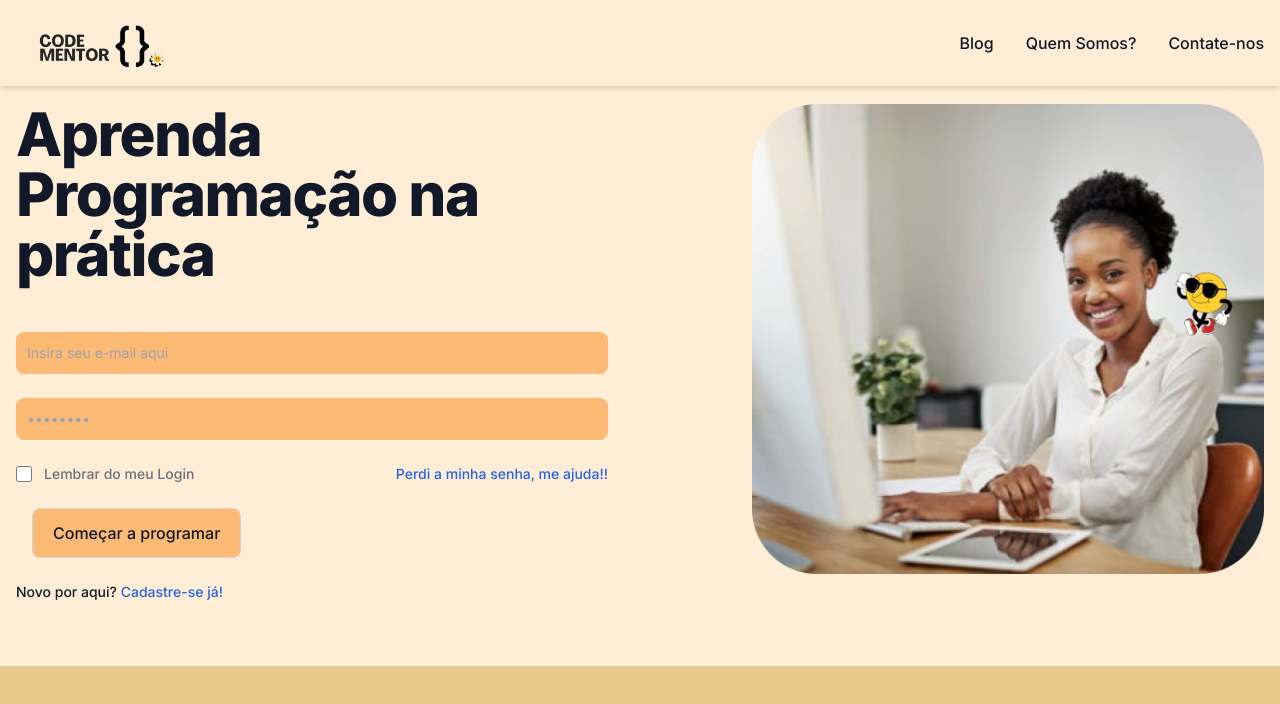
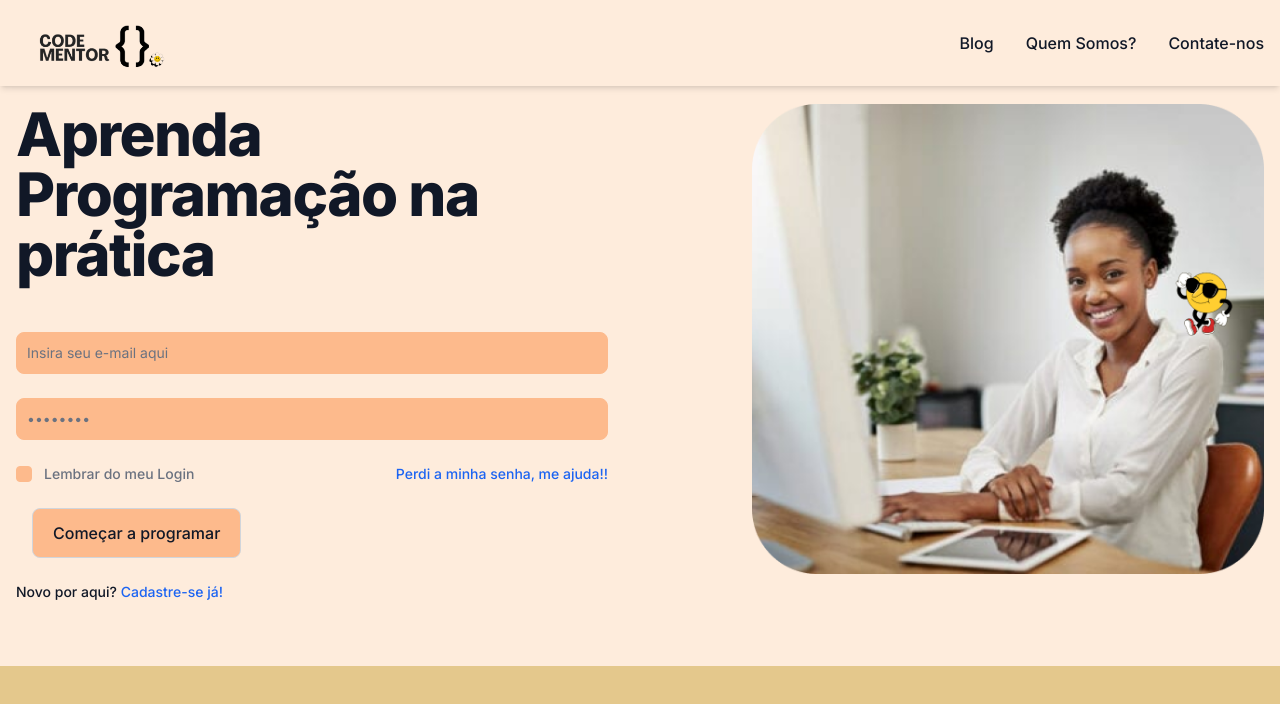
Before and after one commit to techlaradev/CodementorKiosk, a Next.js app in the folder codementorkiosk/: page / in a window 1280 px wide. Shown: the top 704 px of the page. Built offline with nearby package versions, Linux system fonts and the light colour scheme.

Commit message:
intalacao dos plugins
instalacao da DaisyUI e Flowbite

```diff
--- a/codementorkiosk/package.json
+++ b/codementorkiosk/package.json
@@ -8,7 +8,7 @@
     "start": "next start",
     "lint": "next lint",
     "create:component": "node scripts/generateComponent.js",
-    "create:page i":"node scripts/generateInternPage.js"
+    "create:page i": "node scripts/generateInternPage.js"
   },
   "dependencies": {
     "@radix-ui/react-checkbox": "^1.0.4",
@@ -18,6 +18,8 @@
     "@radix-ui/react-slot": "^1.0.2",
     "class-variance-authority": "^0.7.0",
     "clsx": "^2.1.0",
+    "flowbite": "^2.2.1",
+    "flowbite-react": "^0.7.2",
     "lucide-react": "^0.308.0",
     "next": "14.0.4",
     "react": "^18",
@@ -32,6 +34,7 @@
     "@types/react": "^18",
     "@types/react-dom": "^18",
     "autoprefixer": "^10.0.1",
+    "daisyui": "^4.6.0",
     "eslint": "^8",
     "eslint-config-next": "14.0.4",
     "postcss": "^8",
--- a/codementorkiosk/tailwind.config.ts
+++ b/codementorkiosk/tailwind.config.ts
@@ -17,7 +17,7 @@ const config: Config = {
       },
     },
   },
-  plugins: [require('tailwindcss-animate')],
+  plugins: [require('tailwindcss-animate'), require("daisyui"), require("flowbite/plugin")],
 };
 
 export default config;
```
Also changed, not shown: 2 other files (tests, documents, lock files or other folders).
